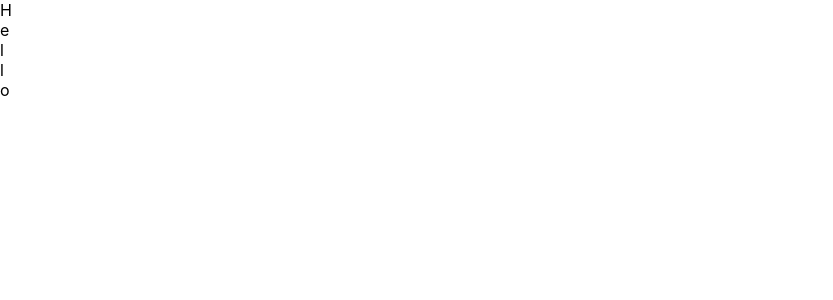
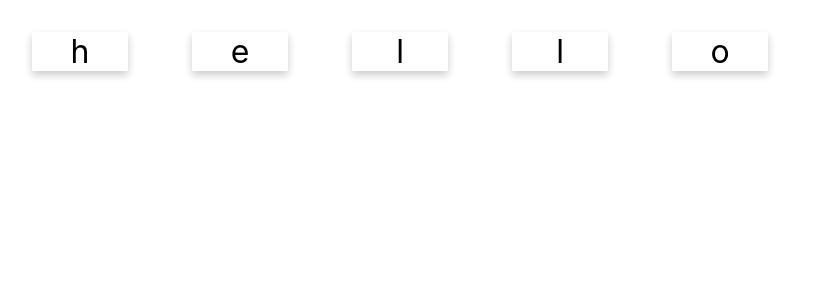
Before and after one commit to SingKup/3SA03---React, a React (Create React App) app: page / in a window 1280 px wide. Shown: the top 300 px of the page, without its empty margins (0-833 px from the left). Built offline with nearby package versions, Linux system fonts and the light colour scheme.

Commit message:
Check2.1+3

```diff
--- a/src/App.css
+++ b/src/App.css
@@ -36,3 +36,17 @@
     transform: rotate(360deg);
   }
 }
+.card {
+  display: inline-block;
+  text-align: center;
+  width: 3em;
+  font-size: 2em;
+  box-shadow: 0 4px 8px 0 rgba(0,0,0,0.2);
+  margin: 1em;
+  user-select: none;
+ }
+
+ .activeCard {
+  color: red;
+  background: pink;
+ }
--- a/src/App.js
+++ b/src/App.js
@@ -1,18 +1,19 @@
+//import logo from './logo.svg';
+//import CharacterCard from './CharacterCard';
+
+import './App.css';
 import React from 'react';
-//import logo from './logo.svg';
-import './App.css';
+import WordCard from './WordCard';
 
-import CharacterCard from './CharacterCard';
 const word = "Hello";
 function App() {
  return (
  <div>
  {
- Array.from(word).map((c, i) => <CharacterCard value={c} key={i}/>)
+  <WordCard value="hello"/>
  }
  </div>
  );
 }
 
-
 export default App;
--- a/src/CharacterCard.js
+++ b/src/CharacterCard.js
@@ -1,6 +1,21 @@
-import React from 'react';
+// import React from 'react';
+// import './App.css';
+// export default function CharacterCard(props) {
+//  return (
+//  <div className = "card">{props.value}</div>
+//  )
+// }
+
+import './App.css';
+import React, { useState } from 'react';
 export default function CharacterCard(props) {
+ const [active, setActive] = useState(false);
+ const activate = () => {
+ setActive(true)
+ }
+ const className = `card ${active ? 'activeCard': ''}`
  return (
- <div>{props.value}</div>
+ <div className={className} onClick={activate}>{props.value}</div>
  )
+
 }
--- /dev/null
+++ b/src/WordCard.js
@@ -0,0 +1,9 @@
+import React from 'react';
+import CharacterCard from './CharacterCard';
+export default function WordCard(props){
+    return (
+        <div>
+            { Array.from(props.value).map((c, i) => <CharacterCard value={c} key={i}/>) }
+        </div>
+    );
+}
```
